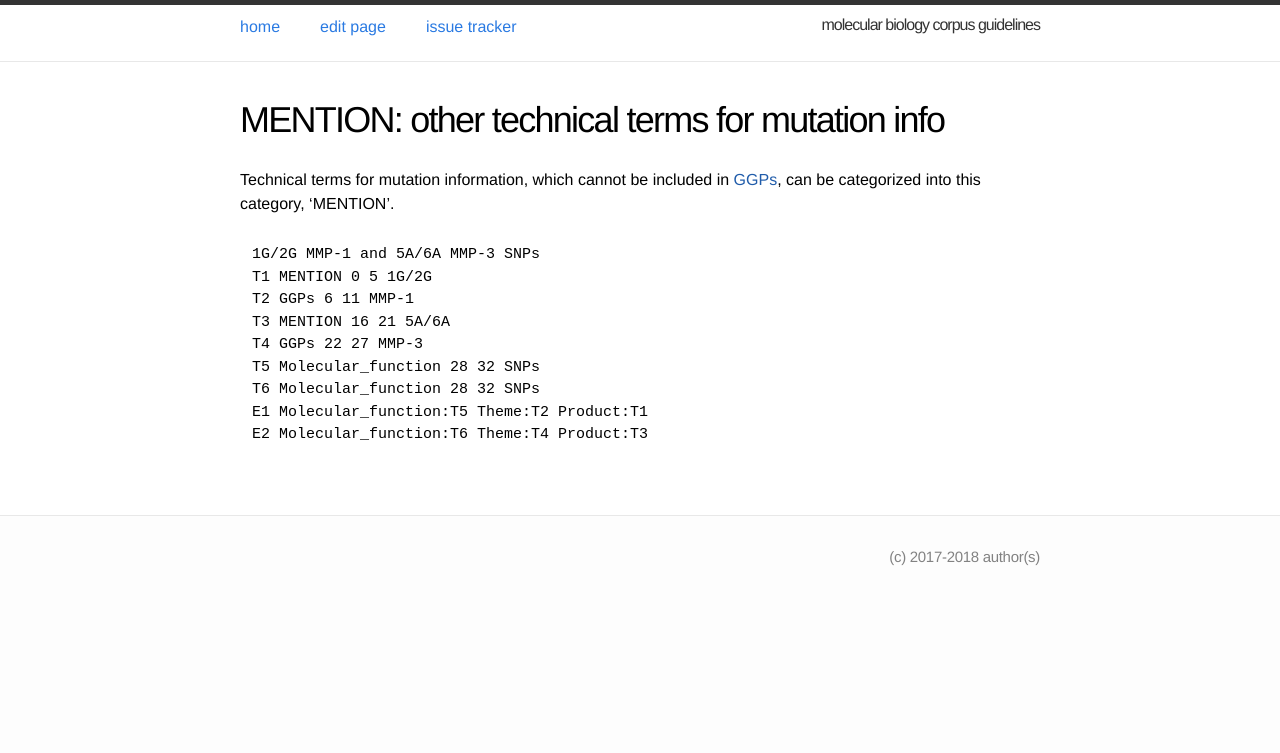
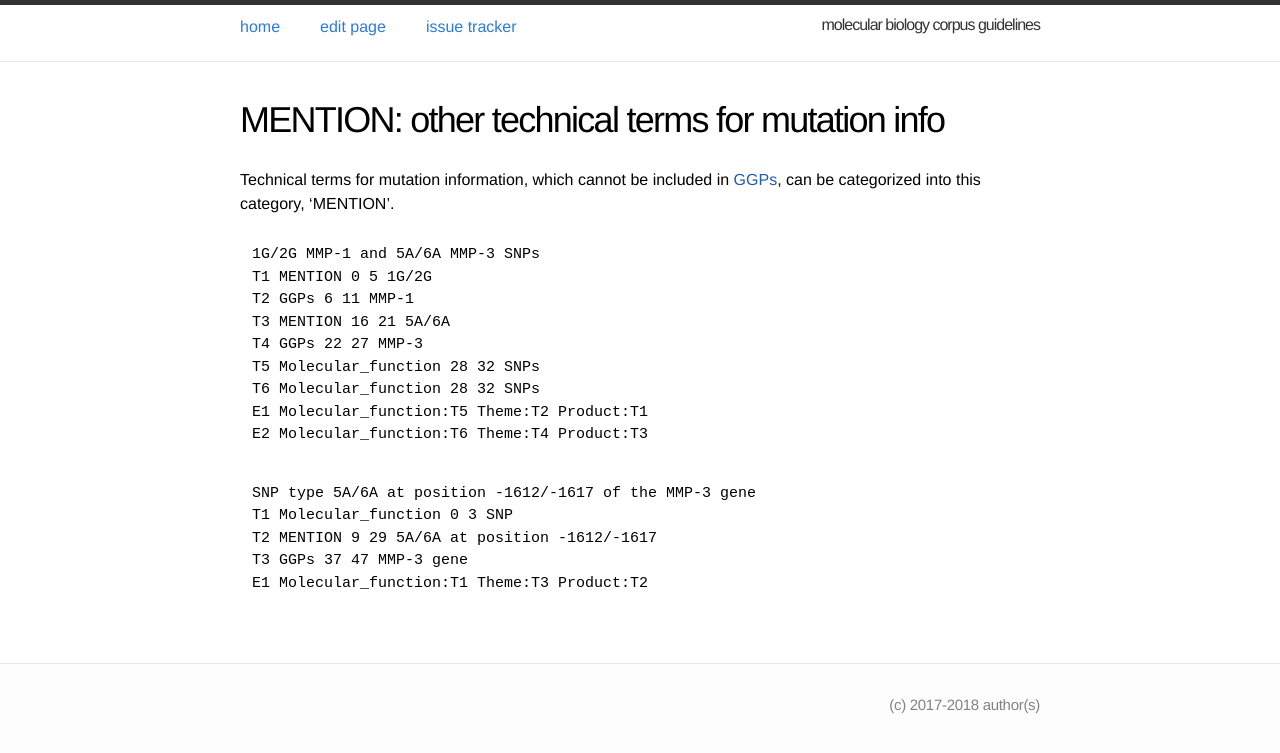
Before and after one commit to ezcatdb/molbiol_lung_corpus-guidelines, a Jekyll site: the page built from _entity/MENTION.md, in a window 1280 px wide. Shown: the top 753 px of the page. Built offline with Jekyll 4.4.1, drawn with Linux system fonts in a browser that asks for light colours.

Commit message:
additonal sample sentence in _entity/MENTION.md

```diff
--- a/_entity/MENTION.md
+++ b/_entity/MENTION.md
@@ -22,3 +22,10 @@ T6 Molecular_function 28 32 SNPs
 E1 Molecular_function:T5 Theme:T2 Product:T1
 E2 Molecular_function:T6 Theme:T4 Product:T3
 ~~~
+~~~ ann
+SNP type 5A/6A at position -1612/-1617 of the MMP-3 gene
+T1 Molecular_function 0 3 SNP
+T2 MENTION 9 29 5A/6A at position -1612/-1617
+T3 GGPs 37 47 MMP-3 gene
+E1 Molecular_function:T1 Theme:T3 Product:T2
+~~~
```
